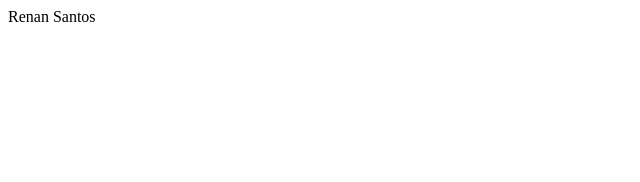
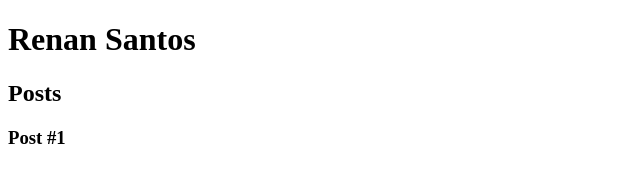
Before and after one commit to renandonizeti/dio_bootcamp, a plain HTML site: page Introdução ao curso HTML/Index.html in a window 1280 px wide. Shown: the whole page, without its empty margins (0-640 px from the left). Drawn offline with Linux system fonts and the light colour scheme.

Commit message:
Adicionando estruturação com a semântica

```diff
--- a/Introdução ao curso HTML/Index.html
+++ b/Introdução ao curso HTML/Index.html
@@ -5,6 +5,25 @@
         <title> Renan Santos</title>
     </head>
     <body>
-        Renan Santos
+
+        <header>
+            <h1>Renan Santos</h1>
+        </header>
+
+        <section>
+            <header>
+                <h2>Posts</h2>
+            </header>
+
+            <article>
+                <header>
+                    <h3> Post #1</h3>
+                </header>
+            </article>
+
+        </section>
+
+        <footer></footer>
+
     </body>
 </html>
```
